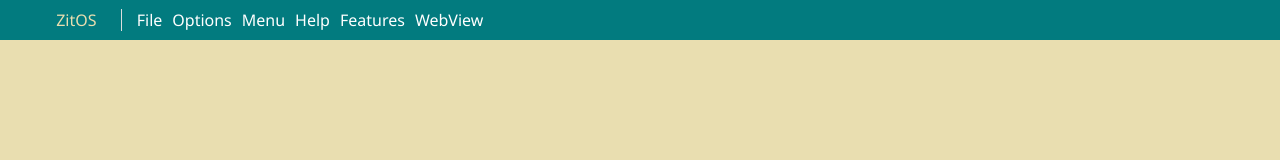
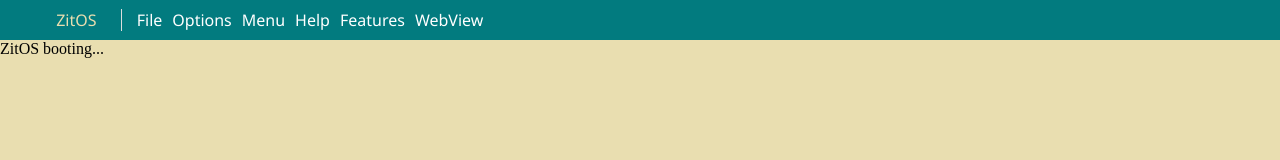
Before and after one commit to gitter-badger/ZitOS, a plain HTML site: page index.html in a window 1280 px wide. Drawn offline with Linux system fonts and the light colour scheme.

Commit message:
Small fixes

```diff
--- a/index.html
+++ b/index.html
@@ -17,7 +17,7 @@
       <div id="top-menu" class="top-menu"></div>
     </header>
     <section id="main" class="main">
-
+      ZitOS booting...
     </section>
     <aside id="pull-aside" class="pull-aside"></aside>
     <script src="scripts/vendor/underscore.js"></script>
--- a/scripts/zitos.js
+++ b/scripts/zitos.js
@@ -61,6 +61,8 @@
   renderToolBarItems(toolbaritems);
 }());
 
+// Status chaning
+
 (function () {
 
 }());
```
